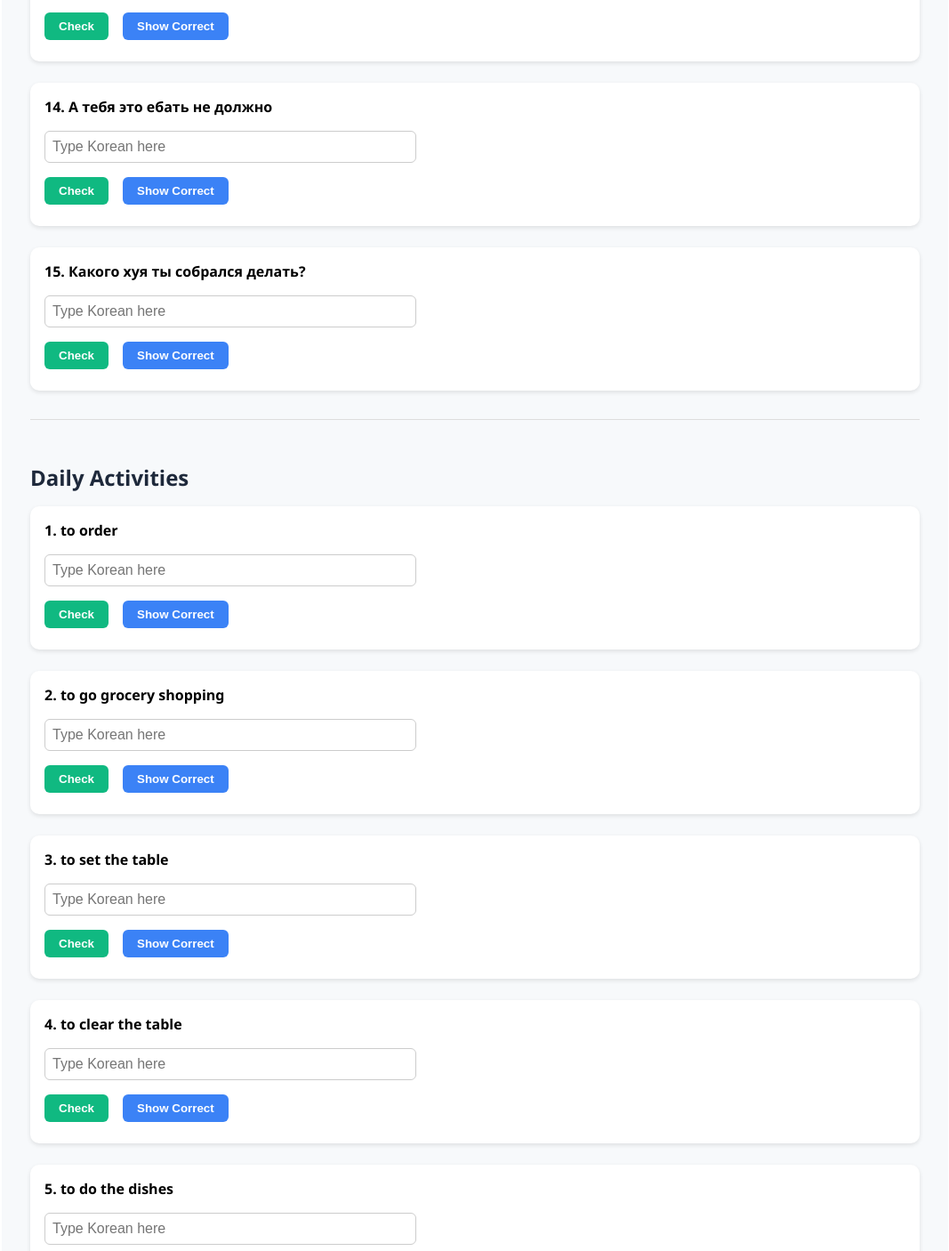
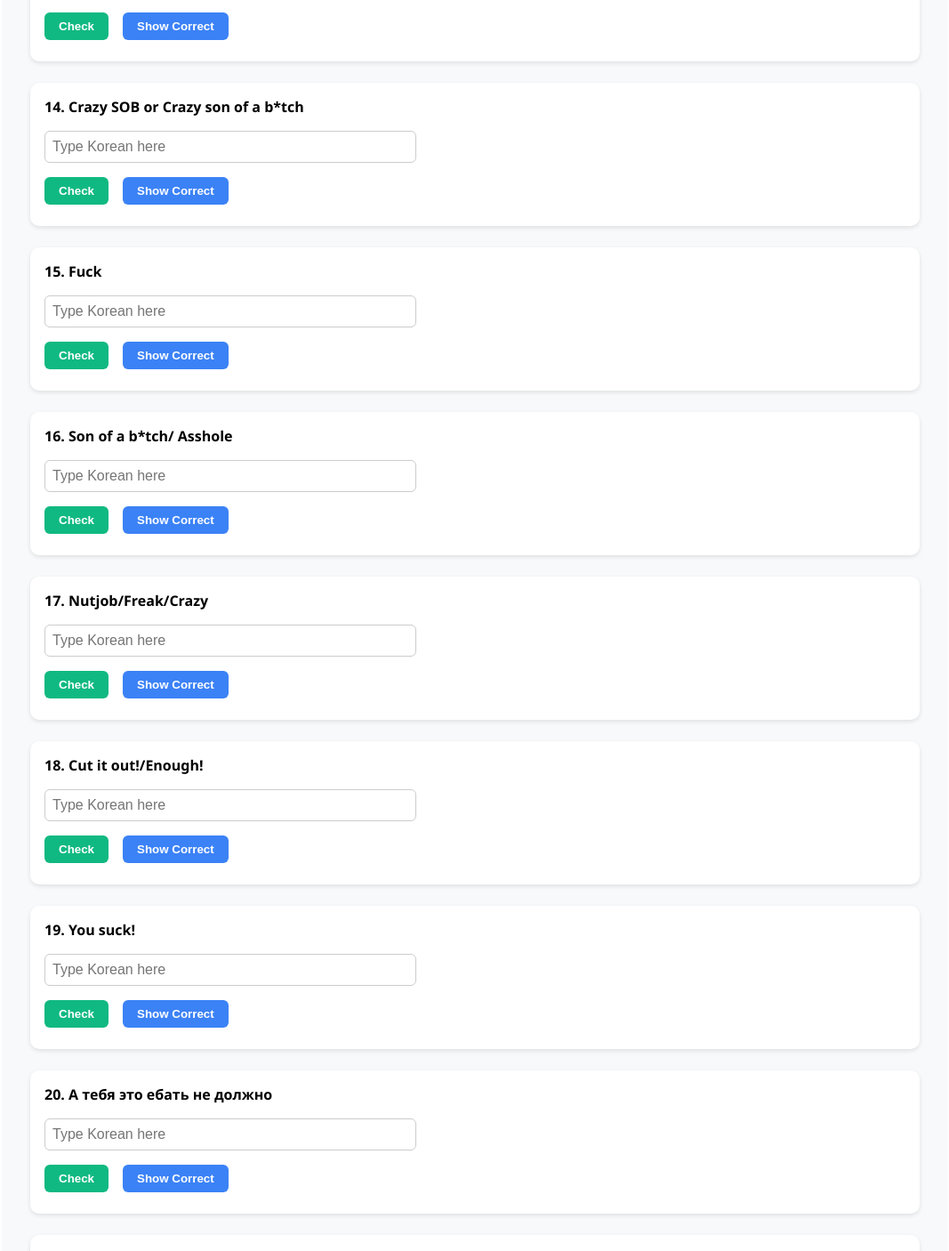
Before and after one commit to prsnlprjcts/korean, a React (Create React App) app: page / in a window 1280 px wide. Shown: the part 2618-4024 px from the top of the page at 89% size, without its empty margins (106-1173 px from the left). Built offline with nearby package versions, Linux system fonts and the light colour scheme.

Commit message:
new words update

```diff
--- a/src/vocabularyData.js
+++ b/src/vocabularyData.js
@@ -15,6 +15,12 @@ const vocabularyData = [
             { korean: "죽을래?", english: "Do you want to die?" },
             { korean: "바보", english: "Stupid" },
             { korean: "제정신이야?", english: "What’s wrong with you?" },
+            { korean: "미친 새끼", english: "Crazy SOB or Crazy son of a b*tch" },
+            { korean: "씨발", english: "Fuck" },
+            { korean: "개새끼", english: "Son of a b*tch/ Asshole" },
+            { korean: "또라이", english: "Nutjob/Freak/Crazy" },
+            { korean: "그만해!", english: "Cut it out!/Enough!" },
+            { korean: "재수 없어", english: "You suck!" },
             { korean: "너 알바 아니야", english: "А тебя это ебать не должно" },
             { korean: "씨발 어쩔건데", english: "Какого хуя ты собрался делать?" }
         ]
```
